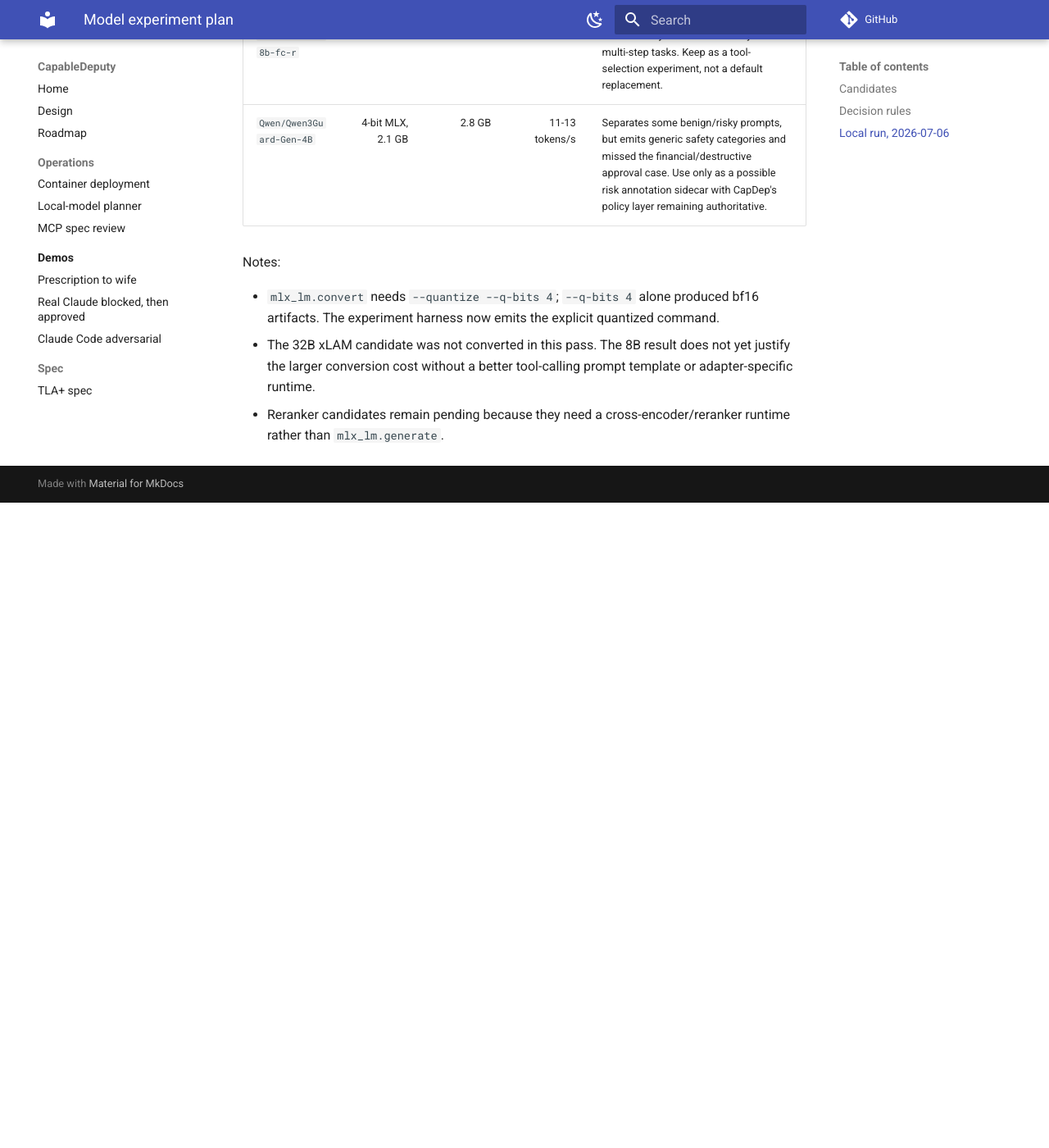
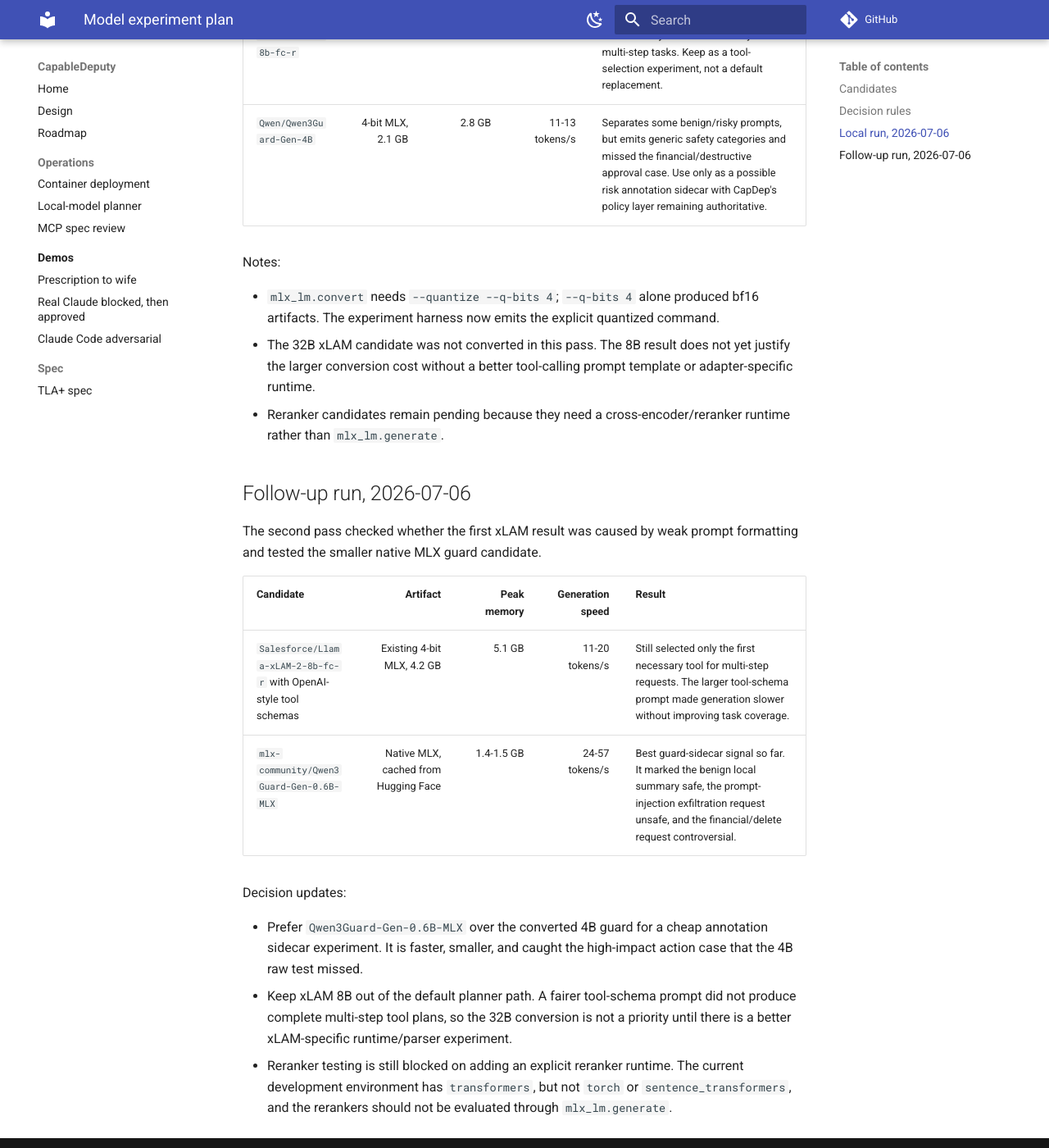
Before and after one commit to marctjones/capabledeputy, an MkDocs documentation site: the page built from docs/model-experiment-plan.md, in a window 1280 px wide and 1400 px high, scrolled down 1816 px. Shown: the whole window at 82% size. Built offline with MkDocs 1.6.1 and Material for MkDocs 9.7.7, drawn with Linux system fonts in a browser that asks for light colours; comment, search, counter and statistics services are not loaded; before the commit the page ends 2429 px from its top, so only the background shows below that.

Commit message:
docs: record follow-up mlx model experiments

```diff
--- a/docs/model-experiment-plan.md
+++ b/docs/model-experiment-plan.md
@@ -64,3 +64,26 @@
   prompt template or adapter-specific runtime.
 - Reranker candidates remain pending because they need a cross-encoder/reranker
   runtime rather than `mlx_lm.generate`.
+
+## Follow-up run, 2026-07-06
+
+The second pass checked whether the first xLAM result was caused by weak prompt
+formatting and tested the smaller native MLX guard candidate.
+
+| Candidate | Artifact | Peak memory | Generation speed | Result |
+|---|---:|---:|---:|---|
+| `Salesforce/Llama-xLAM-2-8b-fc-r` with OpenAI-style tool schemas | Existing 4-bit MLX, 4.2 GB | 5.1 GB | 11-20 tokens/s | Still selected only the first necessary tool for multi-step requests. The larger tool-schema prompt made generation slower without improving task coverage. |
+| `mlx-community/Qwen3Guard-Gen-0.6B-MLX` | Native MLX, cached from Hugging Face | 1.4-1.5 GB | 24-57 tokens/s | Best guard-sidecar signal so far. It marked the benign local summary safe, the prompt-injection exfiltration request unsafe, and the financial/delete request controversial. |
+
+Decision updates:
+
+- Prefer `Qwen3Guard-Gen-0.6B-MLX` over the converted 4B guard for a cheap
+  annotation sidecar experiment. It is faster, smaller, and caught the
+  high-impact action case that the 4B raw test missed.
+- Keep xLAM 8B out of the default planner path. A fairer tool-schema prompt did
+  not produce complete multi-step tool plans, so the 32B conversion is not a
+  priority until there is a better xLAM-specific runtime/parser experiment.
+- Reranker testing is still blocked on adding an explicit reranker runtime. The
+  current development environment has `transformers`, but not `torch` or
+  `sentence_transformers`, and the rerankers should not be evaluated through
+  `mlx_lm.generate`.
```
